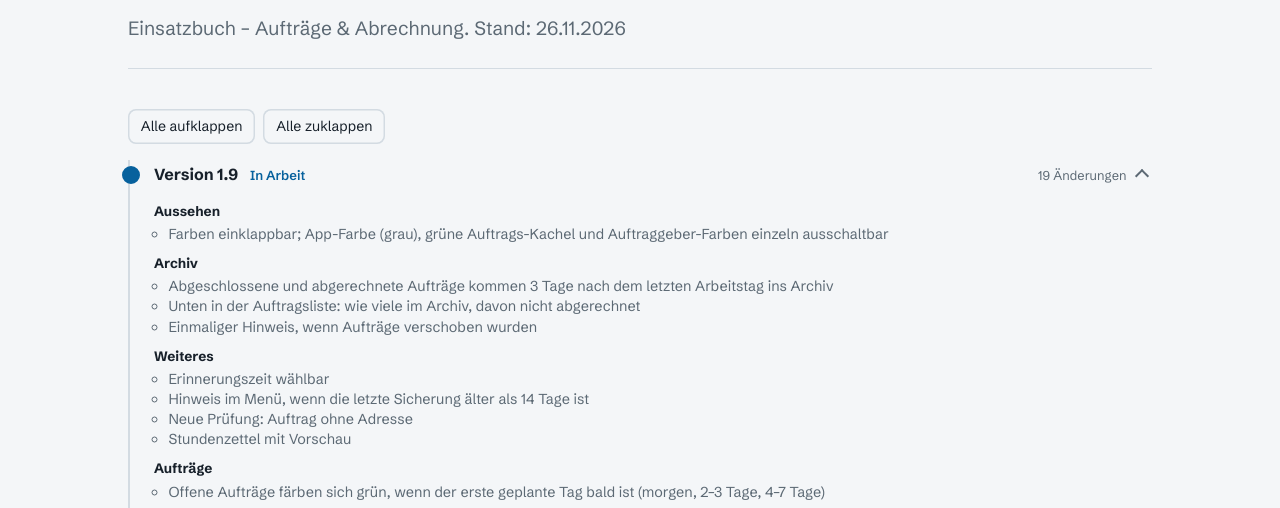
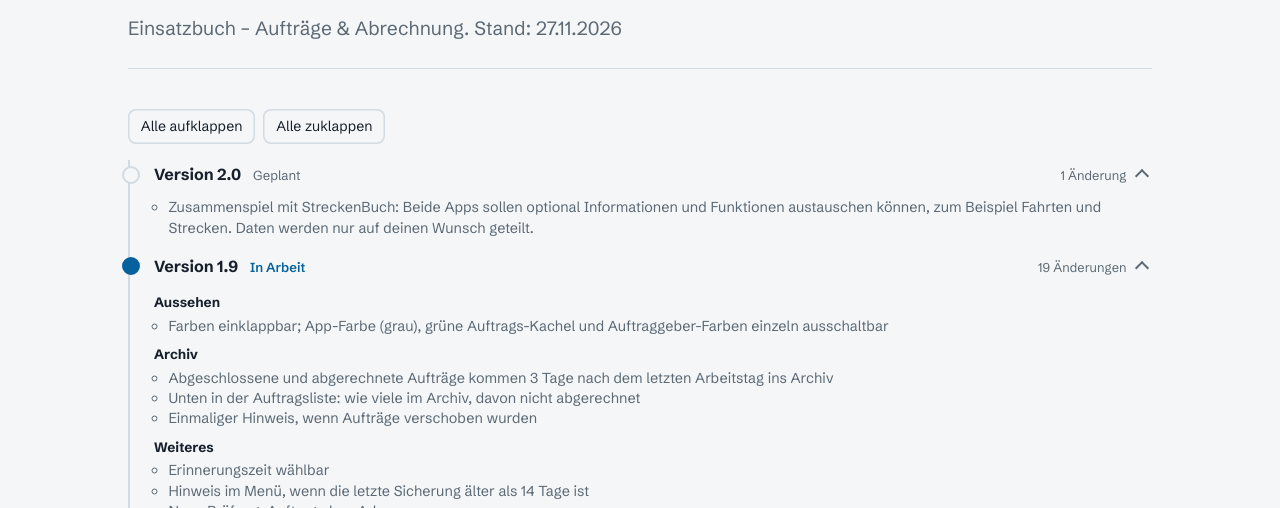
Before and after one commit to SeppelNet/seppdev, a plain HTML site: page einsatzbuch/versionen.html in a window 1280 px wide. Both pictures are taken after a click on the button "Alle aufklappen". Shown: the part 259-767 px from the top of the page. Drawn offline with Linux system fonts and the light colour scheme.

Commit message:
Dokumentation: App-übergreifendes Zusammenspiel (EBP 2.0, SBP 1.0 geplant)
Co-Authored-By: Claude Sonnet 5.5 <noreply@anthropic.com>
Claude-Session: https://claude.ai/code/session_01E1K343hC54woJrBqTKYrLa

```diff
--- a/einsatzbuch/versionen.html
+++ b/einsatzbuch/versionen.html
@@ -33,7 +33,7 @@
 
   <div class="hero" style="padding-bottom:1.5rem;">
     <h1 style="font-size:clamp(2rem,5vw,3.2rem);">Versionsverlauf</h1>
-    <p class="lede">Einsatzbuch – Aufträge &amp; Abrechnung. Stand: 26.11.2026</p>
+    <p class="lede">Einsatzbuch – Aufträge &amp; Abrechnung. Stand: 27.11.2026</p>
   </div>
 
   <section aria-labelledby="verlauf-titel">
@@ -43,6 +43,14 @@
       <button type="button" class="btn btn-ghost btn-plain btn-small" id="close-all">Alle zuklappen</button>
     </div>
     <ol class="timeline compact">
+      <li>
+        <details>
+          <summary><h3>Version 2.0</h3><span class="when">Geplant</span><span class="count">1 Änderung</span></summary>
+          <ul>
+            <li>Zusammenspiel mit StreckenBuch: Beide Apps sollen optional Informationen und Funktionen austauschen können, zum Beispiel Fahrten und Strecken. Daten werden nur auf deinen Wunsch geteilt.</li>
+          </ul>
+        </details>
+      </li>
       <li class="current">
         <details open>
           <summary><h3>Version 1.9</h3><span class="when">In Arbeit</span><span class="count">19 Änderungen</span></summary>
```
Also changed, not shown: einsatzbuch/index.html (+4 -0 lines), streckenbuch/index.html (+4 -0 lines), streckenbuch/versionen.html (+9 -1 lines).
